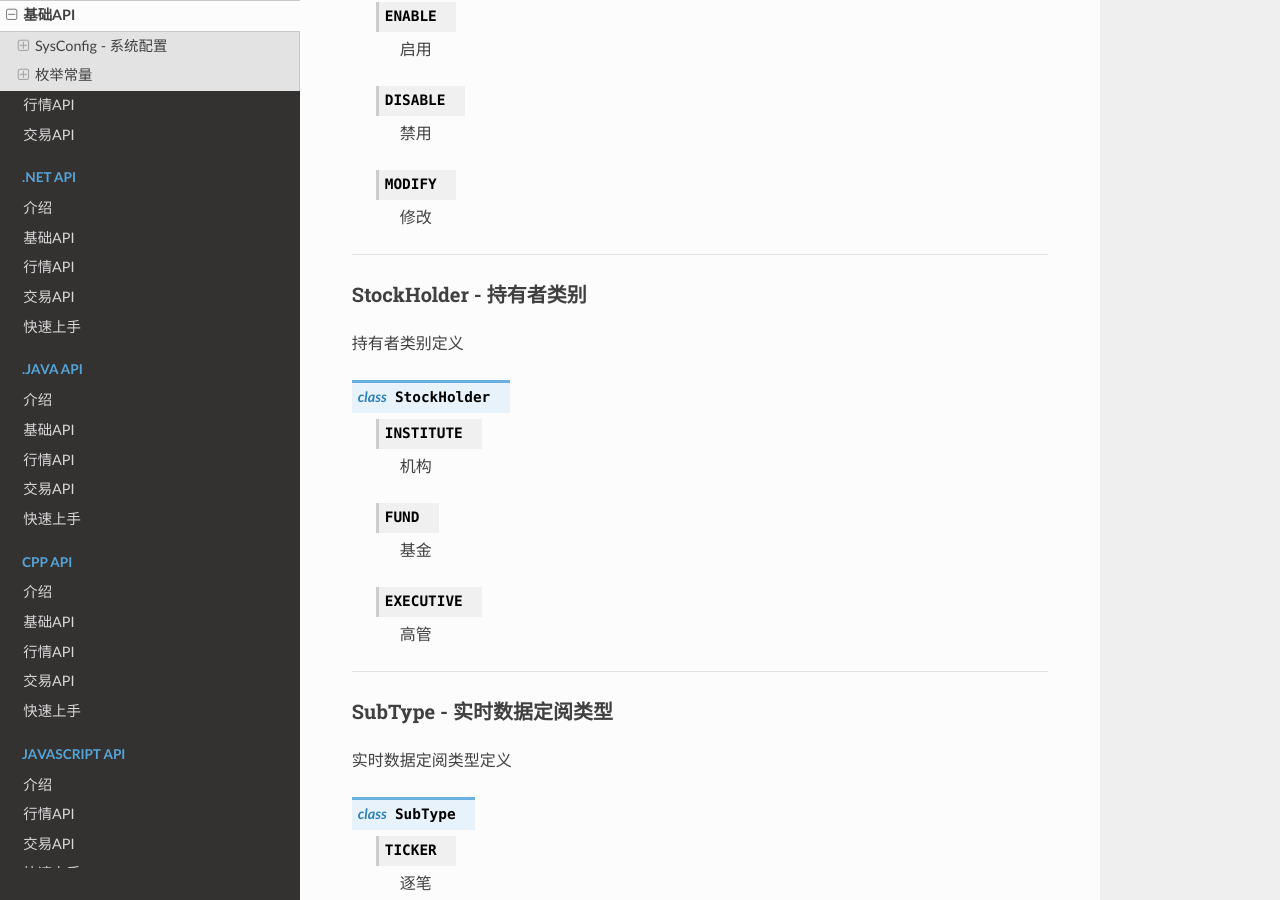
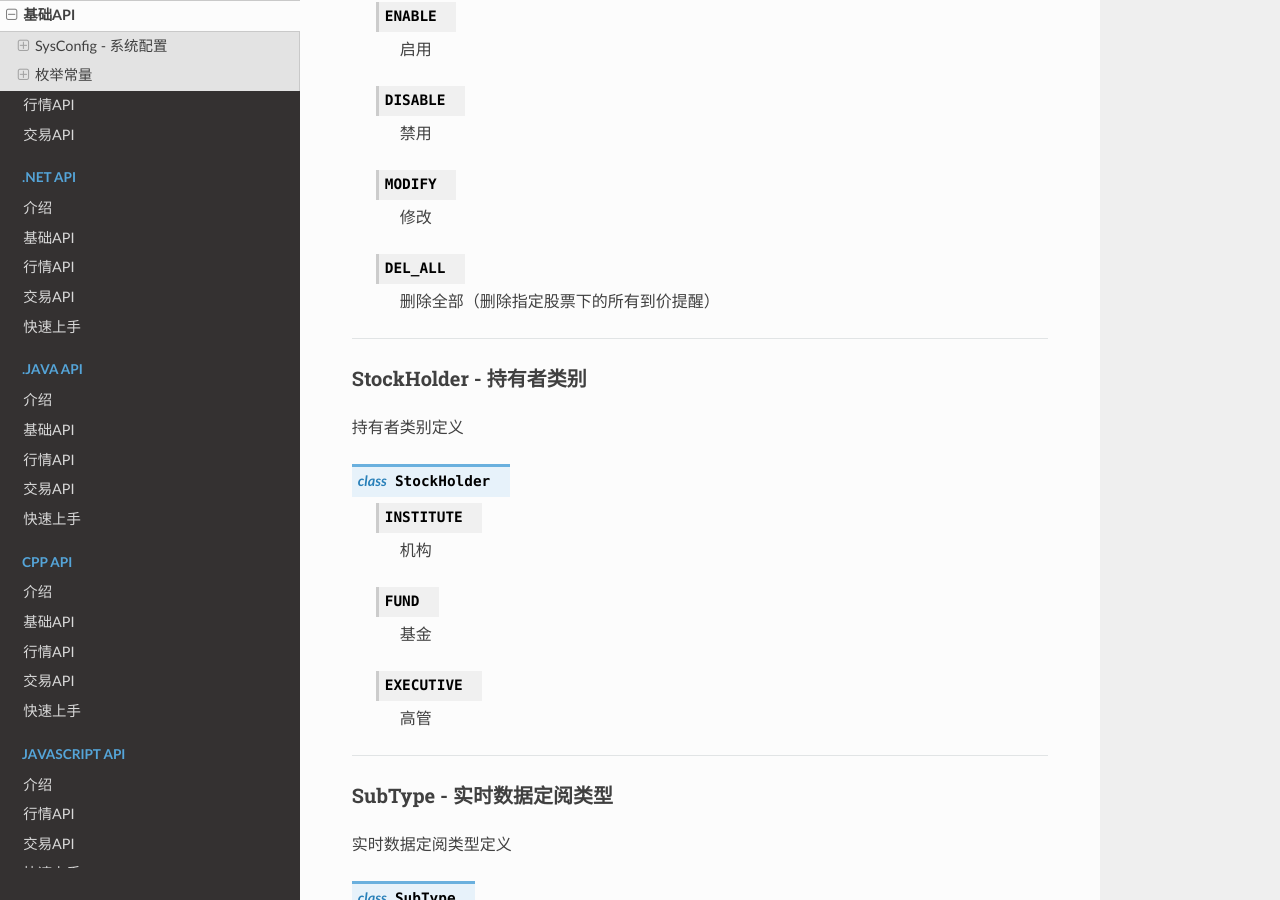
Before and after one commit to FutunnOpen/futu-api-doc, a Sphinx documentation site: the page built from doc_maker/source/api/Base_API.rst, in a window 1280 px wide and 900 px high, scrolled down 31207 px. Built offline with Sphinx 7.4.7 and the Read the Docs theme 2.0.0, drawn with Linux system fonts in a browser that asks for light colours.

Commit message:
add 到价提醒删除全部的协议和操作新增字段。

```diff
--- a/doc_maker/source/api/Base_API.rst
+++ b/doc_maker/source/api/Base_API.rst
@@ -1547,6 +1547,10 @@ SetPriceReminderOp - 设置到价提醒操作
 
   修改
 
+ ..  py:attribute:: DEL_ALL
+
+  删除全部（删除指定股票下的所有到价提醒）
+
 --------------------------------------
 
 StockHolder - 持有者类别
--- a/doc_maker/source/api/Quote_API.rst
+++ b/doc_maker/source/api/Quote_API.rst
@@ -2683,7 +2683,7 @@ set_price_reminder
 
  :param code: 股票
  :param op: SetPriceReminderOp_，操作类型
- :param key: int64，标识，新增的情况不需要填
+ :param key: int64，标识，新增和删除全部的情况不需要填
  :param reminder_type: PriceReminderType_，到价提醒的类型，删除、启用、禁用的情况下会忽略该入参
  :param reminder_freq: PriceReminderFreq_，到价提醒的频率，删除、启用、禁用的情况下会忽略该入参
  :param value: float，提醒值，删除、启用、禁用的情况下会忽略该入参
--- a/doc_maker/source/protocol/quote_protocol.rst
+++ b/doc_maker/source/protocol/quote_protocol.rst
@@ -2367,6 +2367,7 @@
 		SetPriceReminderOp_Enable = 3; //启用
 		SetPriceReminderOp_Disable = 4; //禁用
 		SetPriceReminderOp_Modify = 5; //修改
+		SetPriceReminderOp_DelAll = 6; //删除全部（删除指定股票下的所有到价提醒）
 	}
 
 	message C2S
```
